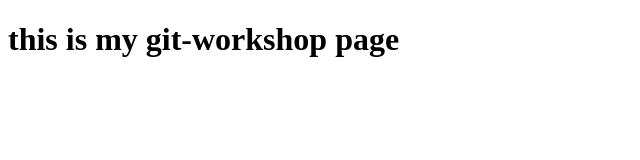
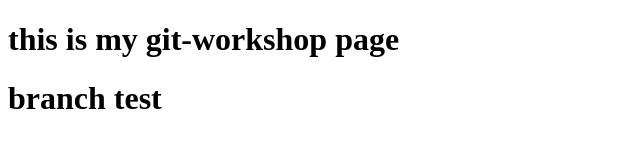
Before and after one commit to JiazhenLuo/git-workshop, a plain HTML site: page index.html in a window 1280 px wide. Shown: the whole page, without its empty margins (0-640 px from the left). Drawn offline with Linux system fonts and the light colour scheme.

Commit message:
add another line

```diff
--- a/index.html
+++ b/index.html
@@ -8,5 +8,6 @@
 </head>
 <body>
     <h1>this is my git-workshop page</h1>
+    <h1>branch test</h1>
 </body>
 </html>
```
